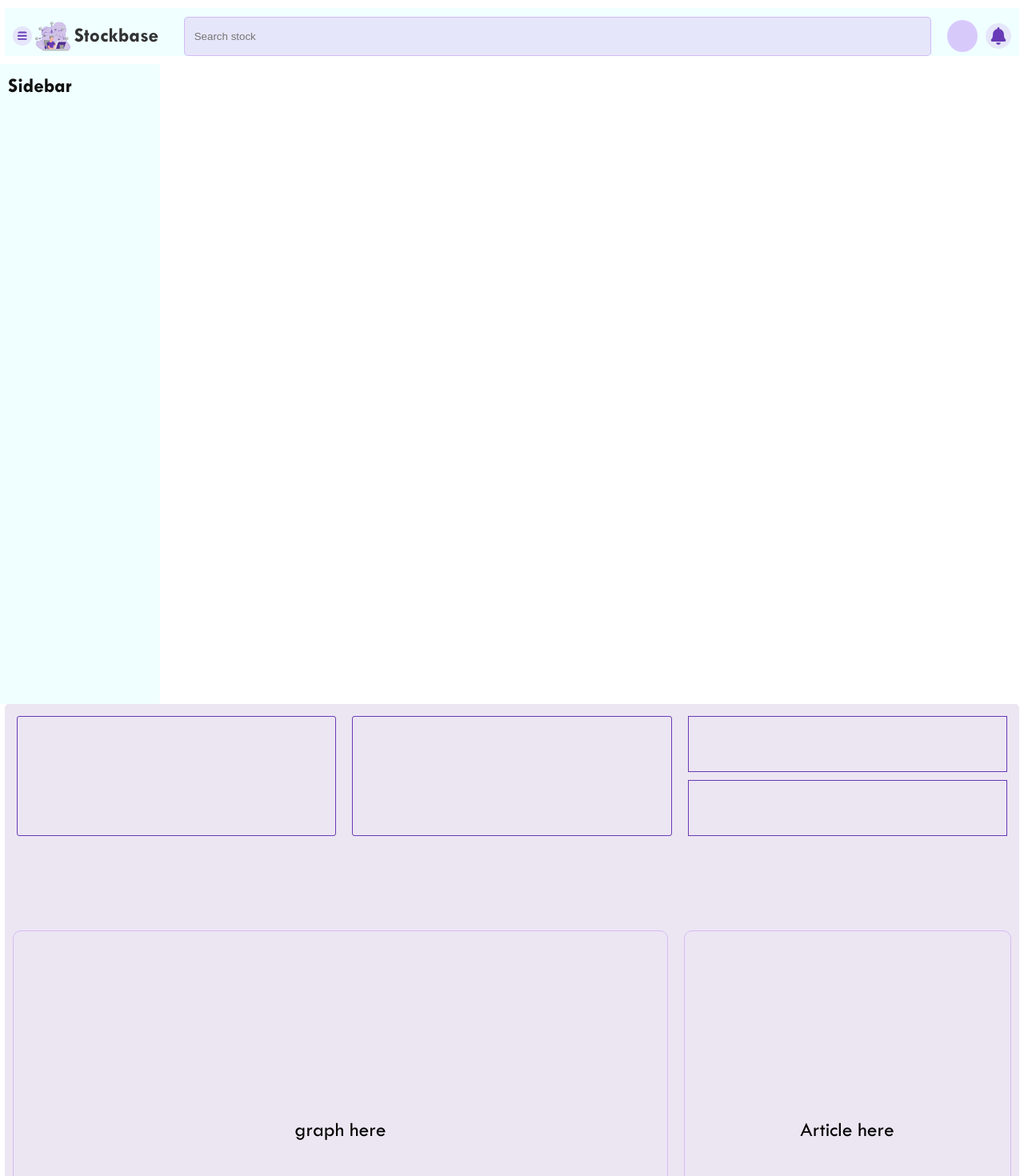
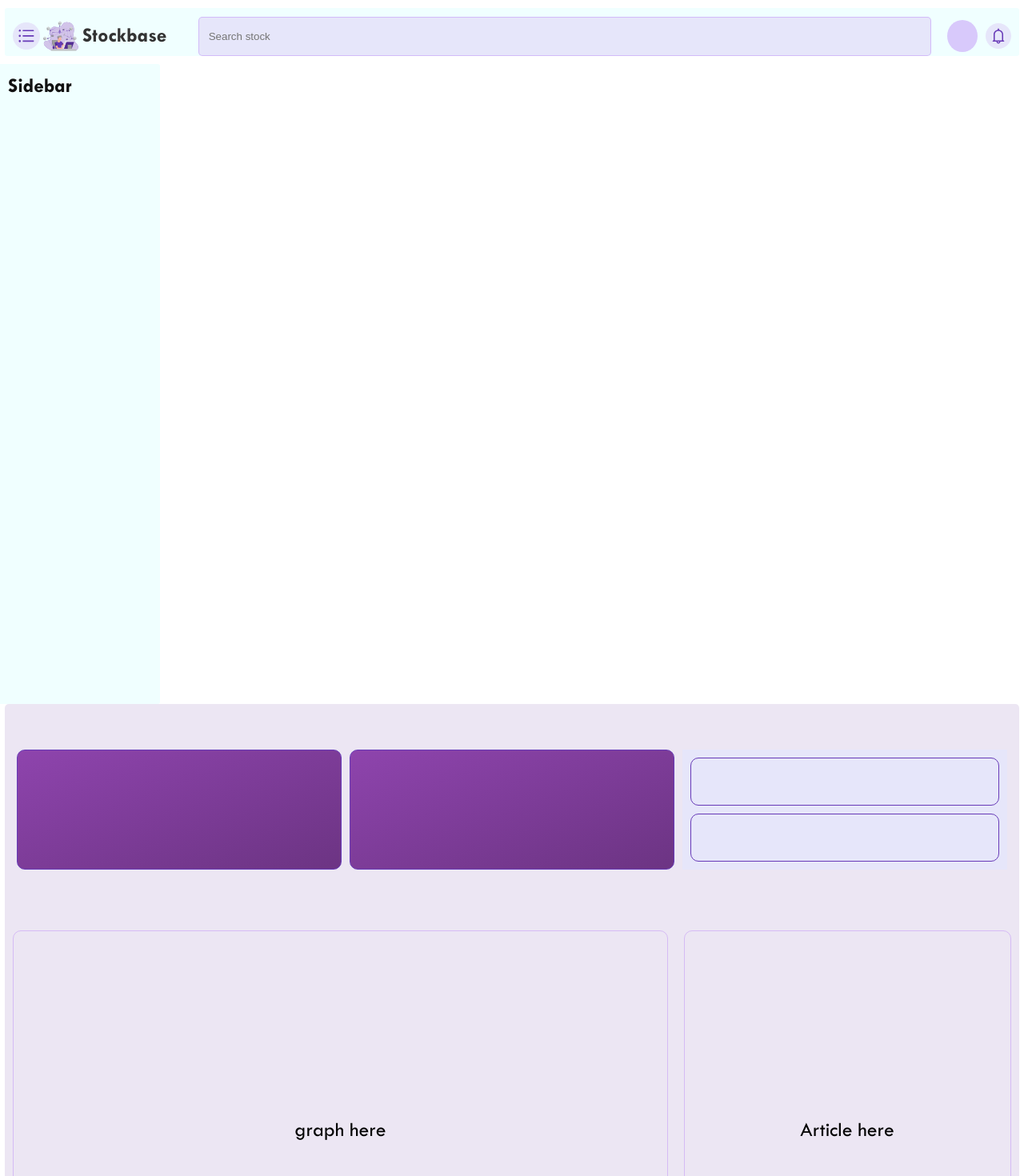
Before and after one commit to AccoladesIO/Stockbase, a React (Vite) app: page /dashboard in a window 1280 px wide. Shown: the top 1470 px of the page at 80% size. Built offline with nearby package versions, Linux system fonts and the light colour scheme; no server answers.

Commit message:
ref: refractored this code

```diff
--- /dev/null
+++ b/src/components/graph/Chart.tsx
@@ -0,0 +1,13 @@
+import React from 'react'
+// import TradingViewWidget, { Themes, IntervalTypes } from 'react-tradingview-widget';
+
+
+const Chart = () => {
+  return (
+    <>
+
+    </>
+  )
+}
+
+export default Chart
--- a/src/components/graph/Graph.scss
+++ b/src/components/graph/Graph.scss
@@ -16,26 +16,53 @@ $mainColor: #673AB7;
     }
     .cards{
         display: grid;
+        justify-content: center;
+        align-items: center;
         height: auto;
         grid-template-columns: 1fr 1fr 1fr ;
-        gap: 20px;
+        gap: 10px;
         padding: 10px;
         margin: 5px;
+        @media screen and (max-width: 680px) {
+            height: 350px;
+        }
         .card{
-            border-radius: 3px;
+            // background: radial-gradient(ellipse at top right, lavender 5%, rgba(92, 31, 196, 0.8) 100%);
+            background: linear-gradient(to bottom right, #8e44ad, #6c3483);
+            background-attachment: fixed;
+            background-size: cover;
+            backdrop-filter: blur(10px);
+
+            border-radius: 10px;
+            padding: 10px;
             height: 150px;
-        border: 1px solid $mainColor;
-        }
-        .card.grid{
+            border: 1px solid $mainColor;
+            -webkit-border-radius: 10px;
+            -moz-border-radius: 10px;
+            -ms-border-radius: 10px;
+            -o-border-radius: 10px;
+}
+        .card-grid{
+            height: 150px;
+            padding: 10px;
             display: grid;
+            background-color: lavender;
             grid-template-columns: 1fr;
             gap: 10px;
             border: none;
             .sub-card{
+                background-color: lavender;
+                border-radius: 10px;
                 border: 1px solid $mainColor;
-            }
+                width: 100%;
+                height: 100%;
+                -webkit-border-radius: 10px;
+                -moz-border-radius: 10px;
+                -ms-border-radius: 10px;
+                -o-border-radius: 10px;
+}
             @media screen and (max-width: 860px) {
-                grid-template-columns: 1fr 1fr;
+                grid-template-columns: 1fr;
                 grid-column: 1/-1;
             }
         }
--- a/src/components/graph/Graph.tsx
+++ b/src/components/graph/Graph.tsx
@@ -1,5 +1,6 @@
 import React from 'react'
 import Navbar from '../navbar/Navbar'
+import Chart from './Chart'
 import './Graph.scss'
 
 const Graph = () => {
@@ -7,17 +8,31 @@ const Graph = () => {
     <section className="graph-section">
         {/* <Navbar /> */}
         <div className="cards">
-            <div className="card"></div>
-            <div className="card"></div>
-            <div className="card grid">
+          {/* card 1 */}
+            <div className="card">
+
+
+            </div>
+            {/* card 2 */}
+            <div className="card">
+
+            </div>
+            {/* card 3 and 4 */}
+            <div className="card-grid">
             <div className="sub-card"></div>
             <div className="sub-card"></div>
             </div>
         </div>
+        {/* The main graph section grid */}
         <div className="graph-grid">
+
+          {/* graph component */}
         <div className="graph">
             graph here
+            <Chart />
         </div>
+
+        {/* article component */}
         <div className="article">
             Article here
         </div>
--- a/src/components/navbar/Navbar.scss
+++ b/src/components/navbar/Navbar.scss
@@ -60,6 +60,10 @@ nav{
         font-size: 32px;
         border-radius: 50%;
     }
+    .icons.big{
+        font-size: 50px;
+        font-weight: bolder;
+    }
     .display-info{
         width: 40px;
         height: 40px;
--- a/src/components/navbar/Navbar.tsx
+++ b/src/components/navbar/Navbar.tsx
@@ -1,5 +1,6 @@
 import React from 'react'
-import * as Fa from 'react-icons/fa'
+import {AiOutlineBars, AiOutlineBell} from 'react-icons/ai'
+// import * as Pa from 'react-icons/fa'
 import './Navbar.scss'
 
 
@@ -8,7 +9,7 @@ const Navbar = () => {
     <nav>
       <div className="logo-box">
         <div className='icon-wrap'>
-      <Fa.FaBars className='icons' />
+      <AiOutlineBars className='icons big' />
         <img src='../../../src/assets/logo.svg' alt="" className='icon'/>
         <p>Stockbase</p>
         </div>
@@ -22,7 +23,7 @@ const Navbar = () => {
         </div>
         {/* notification button */}
         <div className="notification">
-          <Fa.FaBell  className='icons'/>
+          <AiOutlineBell  className='icons'/>
         </div>
         </div>
       </div>
```
